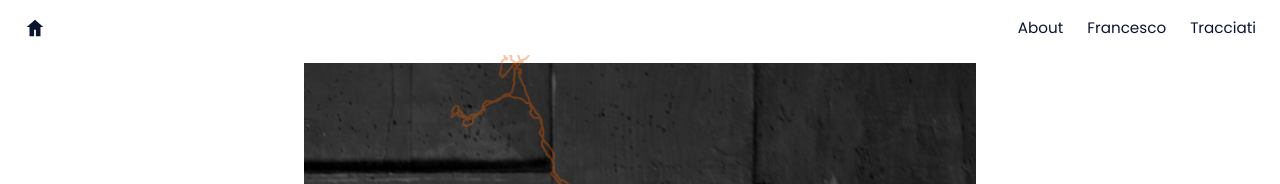
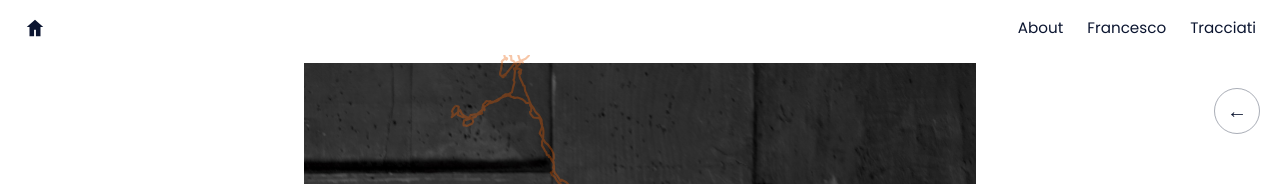
Before and after one commit to alexandraaxinte9/tracce-minori, a SvelteKit app: page /tracciati/tracciati-01 in a window 1280 px wide. Shown: the top 184 px of the page. Built offline with nearby package versions, Linux system fonts and the light colour scheme.

Commit message:
modifiche storia di francesco

```diff
--- a/src/lib/components/BackButton.svelte
+++ b/src/lib/components/BackButton.svelte
@@ -3,18 +3,26 @@
 
 	let {
 		href = '/',
-		theme = 'on-dark'
+		label = "Torna all'indice",
+		theme = 'on-dark',
+		align = 'left',
+		belowHeader = false
 	}: {
-		href?: '/';
+		href?: '/' | '/storia-di-francesco';
+		label?: string;
 		theme?: 'on-dark' | 'on-light';
+		align?: 'left' | 'right';
+		belowHeader?: boolean;
 	} = $props();
 </script>
 
 <a
 	class="back"
 	class:on-light={theme === 'on-light'}
+	class:right={align === 'right'}
+	class:below-header={belowHeader}
 	href={resolve(href)}
-	aria-label="Torna all'indice"
+	aria-label={label}
 >
 	<span aria-hidden="true">←</span>
 </a>
@@ -24,7 +32,7 @@
 		position: fixed;
 		top: 1.25rem;
 		left: 1.25rem;
-		z-index: 20;
+		z-index: 25;
 		width: 2.75rem;
 		height: 2.75rem;
 		border-radius: 999px;
@@ -39,6 +47,15 @@
 		background: rgba(255, 255, 255, 0.08);
 	}
 
+	.back.right {
+		left: auto;
+		right: 1.25rem;
+	}
+
+	.back.below-header {
+		top: 5.5rem;
+	}
+
 	.back.on-light {
 		border-color: rgba(11, 21, 48, 0.35);
 		color: #0b1530;
--- a/src/lib/components/TracciatoView.svelte
+++ b/src/lib/components/TracciatoView.svelte
@@ -3,6 +3,7 @@
 	import { onMount } from 'svelte';
 	import type { TracciatoContent } from '$lib/tracciati/types';
 	import SiteHeader from './SiteHeader.svelte';
+	import BackButton from './BackButton.svelte';
 	import PercorsoAnimato from './PercorsoAnimato.svelte';
 
 	let { tracciato }: { tracciato: TracciatoContent } = $props();
@@ -71,6 +72,14 @@
 	<div class="top-bar">
 		<SiteHeader />
 	</div>
+
+	<BackButton
+		href="/storia-di-francesco"
+		label="Torna alla storia di Francesco"
+		align="right"
+		belowHeader
+		theme="on-light"
+	/>
 
 	<div class="tracciato">
 	<aside class="path-layer" aria-hidden="true">
```
Also changed, not shown: src/lib/components/TracciaView.svelte (+7 -0 lines), src/routes/storia-di-francesco/storia-di-francesco.e2e.ts (+12 -0 lines).
